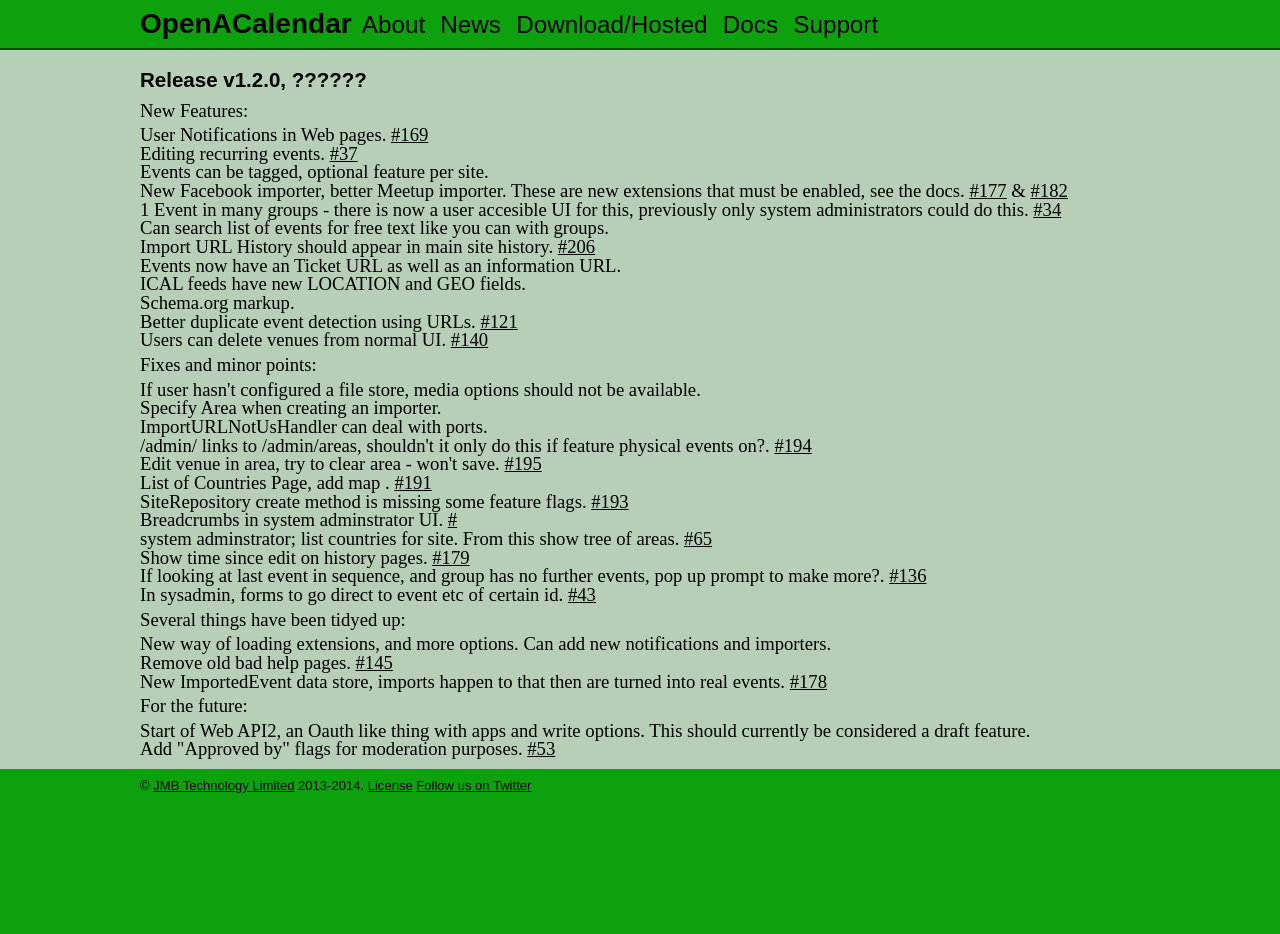
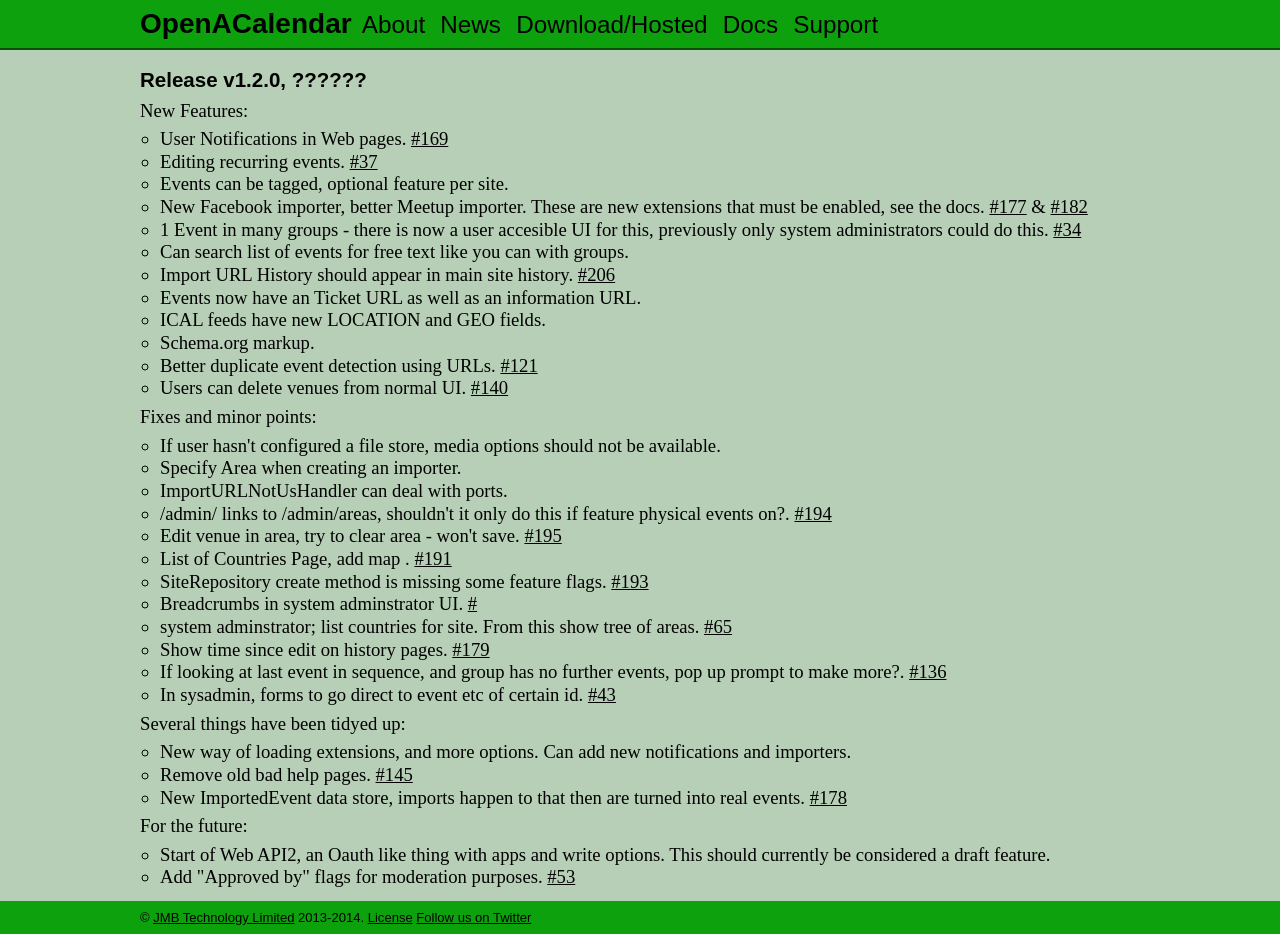
Before and after one commit to OpenACalendar/openacalendar.github.io, a Jekyll site: the page built from release/1.2.0.html, in a window 1280 px wide. Built offline with Jekyll 4.4.1, drawn with Linux system fonts in a browser that asks for light colours; Markdown is read by kramdown in place of the engine named in the settings; comment, search, counter and statistics services are not loaded; before the commit the page ends 900 px from its top, so only the background shows below that.

Commit message:
Style lists

```diff
--- a/release/1.1.2.html
+++ b/release/1.1.2.html
@@ -10,7 +10,7 @@
 
 
 
-<ul>
+<ul class="normallist">
     <li>Importers have country set </li>
     <li>Nicer messages for user registration errors</li>
     <li>Removed bad link</li>
--- a/release/1.1.3.html
+++ b/release/1.1.3.html
@@ -7,7 +7,7 @@
 
 <p><a href="https://github.com/OpenACalendar/OpenACalendar-Web-Core/releases/tag/v1.1.3">Download</a></p>
 
-<ul>
+<ul class="normallist">
     <li>SMTP and Logging options in config.</li>
     <li>#156 If a event is entered for same start and end date error</li>
     <li>Make error message if event start is after end actually make sense</li>
--- a/release/1.1.4.html
+++ b/release/1.1.4.html
@@ -7,6 +7,6 @@
 
 <p><a href="https://github.com/OpenACalendar/OpenACalendar-Web-Core/releases/tag/v1.1.4">Download</a></p>
 
-<ul>
+<ul class="normallist">
     <li>Bug fix: email sending from command line scripts</li>
 </ul>
--- a/release/1.1.5.html
+++ b/release/1.1.5.html
@@ -7,8 +7,8 @@
 
 <p><a href="https://github.com/OpenACalendar/OpenACalendar-Web-Core/releases/tag/v1.1.5">Download</a></p>
 
-<ul>
-	<li>Spelling Mistake</li>
+<ul class="normallist">
+  <li>Spelling Mistake</li>
   <li>When create new venue on edit venue event page, js only fires on 1 field</li>
   <li>When add or remove event from curated list should stay on event page</li>
   <li>Listing venues on event edit venue page should be alphabetical</li>
--- a/release/1.2.0.html
+++ b/release/1.2.0.html
@@ -9,7 +9,7 @@
 
 <p>New Features:</p>
 
-<ul>
+<ul class="normallist">
 	<li>User Notifications in Web pages. <a href="https://github.com/OpenACalendar/OpenACalendar-Web-Core/issues/169">#169</a></li>
 	<li>Editing recurring events. <a href="https://github.com/OpenACalendar/OpenACalendar-Web-Core/issues/37">#37</a></li>
 	<li>Events can be tagged, optional feature per site.</li>
@@ -26,7 +26,7 @@
 
 <p>Fixes and minor points:</p>
 
-<ul>
+<ul class="normallist">
 	<li>If user hasn't configured a file store, media options should not be available.</li>
 	<li>Specify Area when creating an importer.</li>
 	<li>ImportURLNotUsHandler can deal with ports.</li>
@@ -45,7 +45,7 @@
 
 <p>Several things have been tidyed up:</p>
 
-<ul>
+<ul class="normallist">
 	<li>New way of loading extensions, and more options. Can add new notifications and importers.</li>
 	<li>Remove old bad help pages. <a href="https://github.com/OpenACalendar/OpenACalendar-Web-Core/issues/145">#145</a></li>
 	<li>New ImportedEvent data store, imports happen to that then are turned into real events. <a href="https://github.com/OpenACalendar/OpenACalendar-Web-Core/issues/178">#178</a></li>
@@ -55,7 +55,7 @@
 
 <p>For the future:</p>
 
-<ul>
+<ul class="normallist">
 	<li>Start of Web API2, an Oauth like thing with apps and write options. This should currently be considered a draft feature.</li>
 	<li>Add "Approved by" flags for moderation purposes. <a href="https://github.com/OpenACalendar/OpenACalendar-Web-Core/issues/53">#53</a></li>
 </ul>
```
